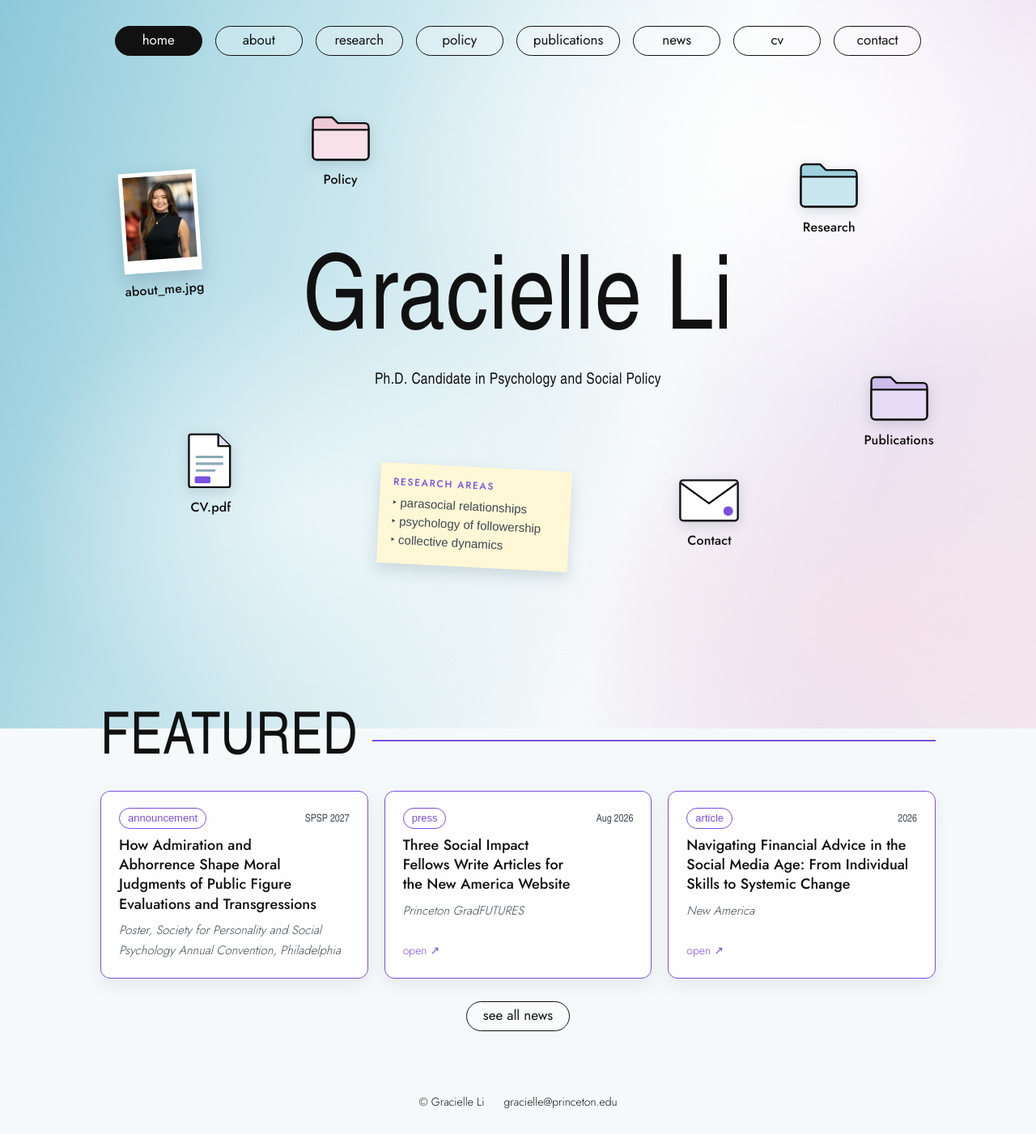
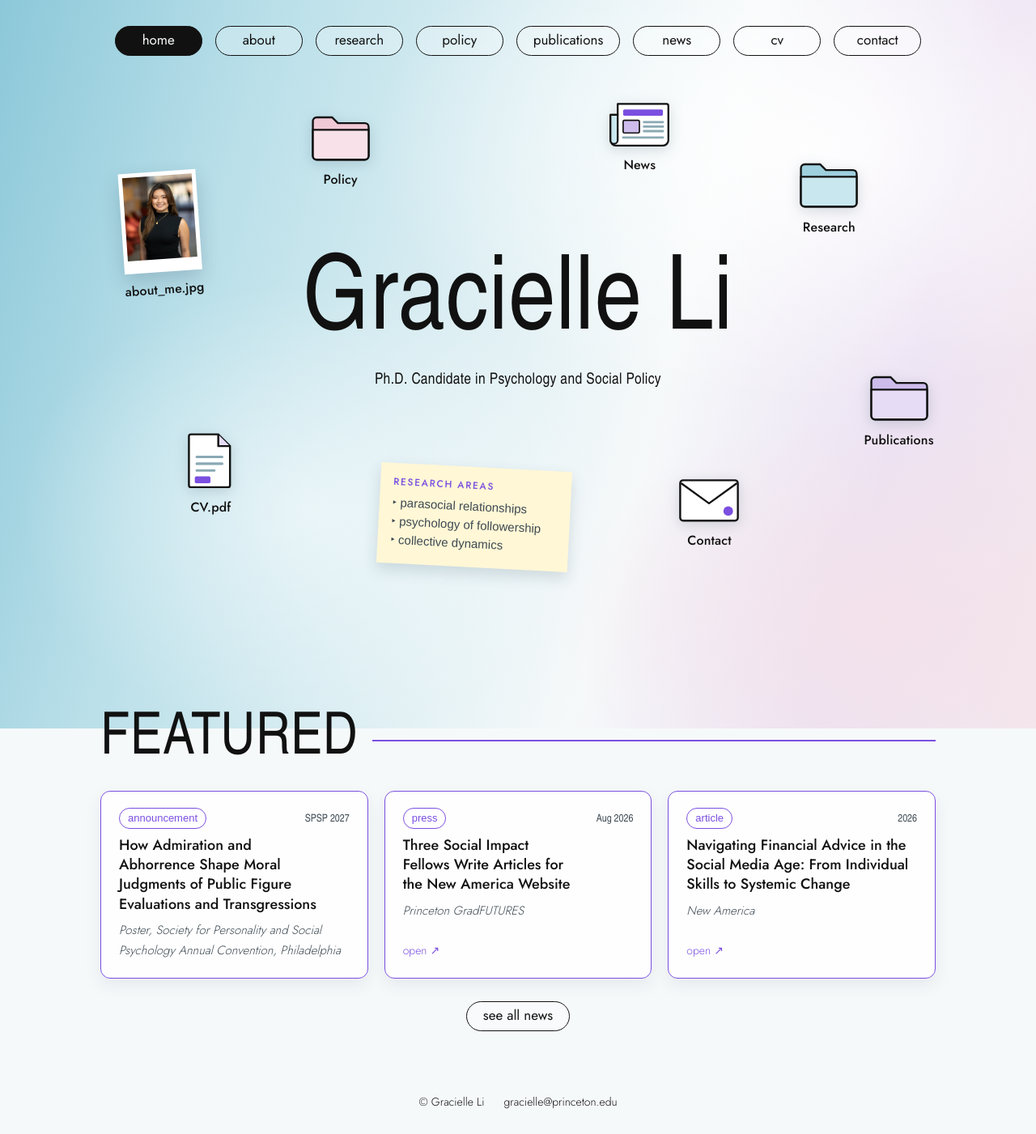
Before and after one commit to gracielleli/gracielleli.github.io, a Jekyll site: the page built from index.html, in a window 1280 px wide. Shown: the whole page at 81% size. Built offline with Jekyll 4.4.1, drawn with Linux system fonts in a browser that asks for light colours; some web fonts are replaced.

Commit message:
Update index.html

```diff
--- a/index.html
+++ b/index.html
@@ -23,7 +23,10 @@ nav: home
     <svg class="glyph" viewBox="0 0 64 52" aria-hidden="true"><path d="M3 9a4 4 0 0 1 4-4h16l6 6h28a4 4 0 0 1 4 4v30a4 4 0 0 1-4 4H7a4 4 0 0 1-4-4z" fill="#f0c9d6" stroke="#111" stroke-width="2"/><path d="M3 18h58v27a4 4 0 0 1-4 4H7a4 4 0 0 1-4-4z" fill="#f8e1e9" stroke="#111" stroke-width="2"/></svg>
     <span class="icon-label">Policy</span>
   </a>
-
+  <a class="icon" href="news.html" style="--x:57%; --y:4%; --r:0deg">
+    <svg class="glyph" viewBox="0 0 68 52" aria-hidden="true"><path d="M10 4h54a2 2 0 0 1 2 2v38a6 6 0 0 1-6 6H8a6 6 0 0 1-6-6V16h8z" fill="#fff" stroke="#111" stroke-width="2" stroke-linejoin="round"/><path d="M2 16h8v28a4 4 0 0 1-8 0z" fill="#c9e7ef" stroke="#111" stroke-width="2" stroke-linejoin="round"/><rect x="16" y="10" width="44" height="7" rx="1.5" fill="#7b4fe0"/><rect x="16" y="22" width="18" height="14" rx="1.5" fill="#cdbcec" stroke="#111" stroke-width="1.5"/><path d="M39 24h21M39 29h21M39 34h21M16 41h44" stroke="#8aa9b4" stroke-width="2.5" stroke-linecap="round"/></svg>
+    <span class="icon-label">News</span>
+  </a>
   <a class="icon" href="publications.html" style="--x:83%; --y:50%; --r:0deg">
     <svg class="glyph" viewBox="0 0 64 52" aria-hidden="true"><path d="M3 9a4 4 0 0 1 4-4h16l6 6h28a4 4 0 0 1 4 4v30a4 4 0 0 1-4 4H7a4 4 0 0 1-4-4z" fill="#cdbcec" stroke="#111" stroke-width="2"/><path d="M3 18h58v27a4 4 0 0 1-4 4H7a4 4 0 0 1-4-4z" fill="#e6dcf6" stroke="#111" stroke-width="2"/></svg>
     <span class="icon-label">Publications</span>
```
